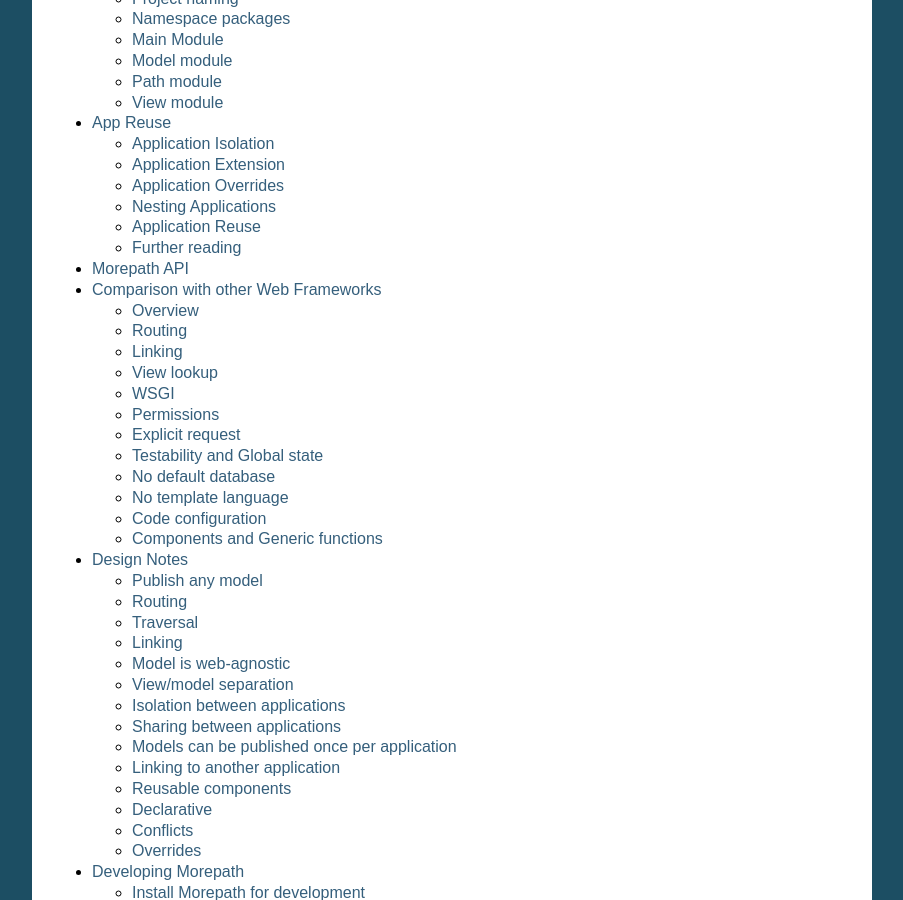
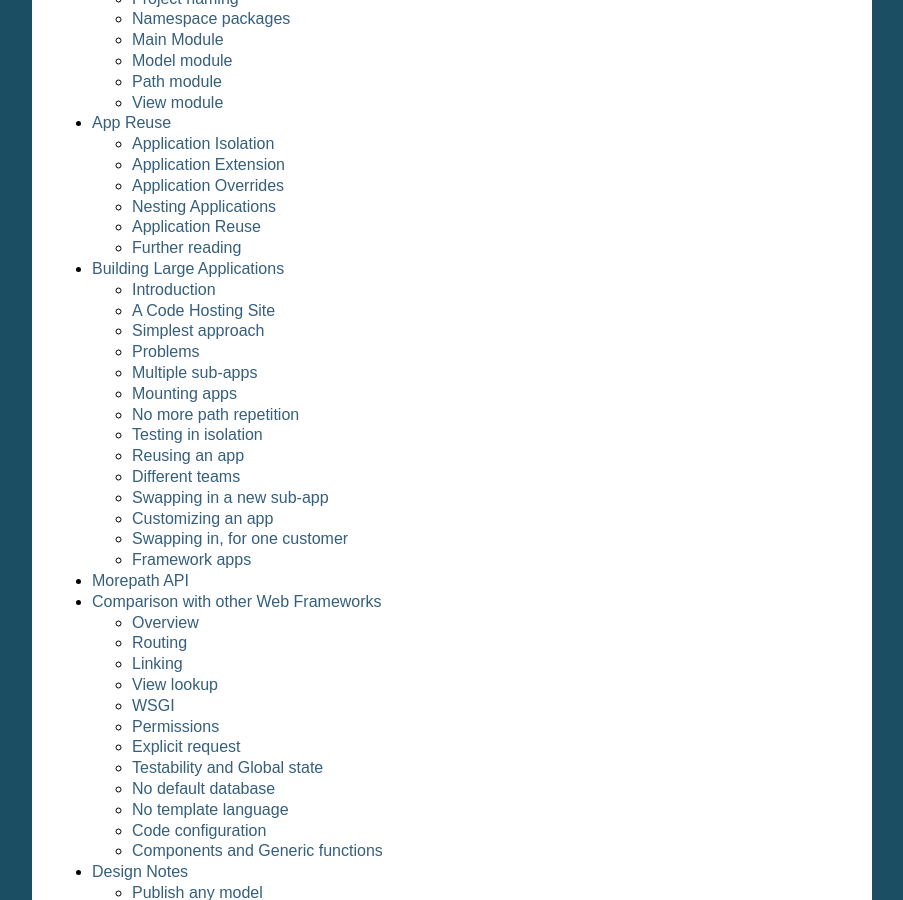
Before and after one commit to morepath/morepath, a Sphinx documentation site: the page built from doc/toc.rst, in a window 1280 px wide and 900 px high, scrolled down 1325 px. Shown: the whole window, without its empty margins (198-1101 px from the left). Built offline with Sphinx 7.4.7, drawn with Linux system fonts in a browser that asks for light colours.

Commit message:
Fix rst errors and put building large applications into toc.

```diff
--- a/doc/building_large_applications.rst
+++ b/doc/building_large_applications.rst
@@ -239,7 +239,7 @@
 to see how they are actually obtained.
 
 Mounting apps
-------------
+-------------
 
 Now that we have an independent ``issues_app`` and ``wiki_app``, we want
 to be able to mount these under the right URLs under ``core_app``. We
--- a/doc/organizing_your_project.rst
+++ b/doc/organizing_your_project.rst
@@ -85,7 +85,7 @@
 server. It calls the ``main()`` function in the ``myproject.main``
 module. Let's create this next.
 
-See also the `setuptools documententation`_.
+See also the `setuptools documentation`_.
 
 .. _`setuptools documentation`: https://pythonhosted.org/setuptools/
 
--- a/doc/toc.rst
+++ b/doc/toc.rst
@@ -16,6 +16,7 @@
    rest
    organizing_your_project
    app_reuse
+   building_large_applications
    api
    compared
    design
```
Also changed, not shown: other parts of doc/building_large_applications.rst (+1 -1 lines).
